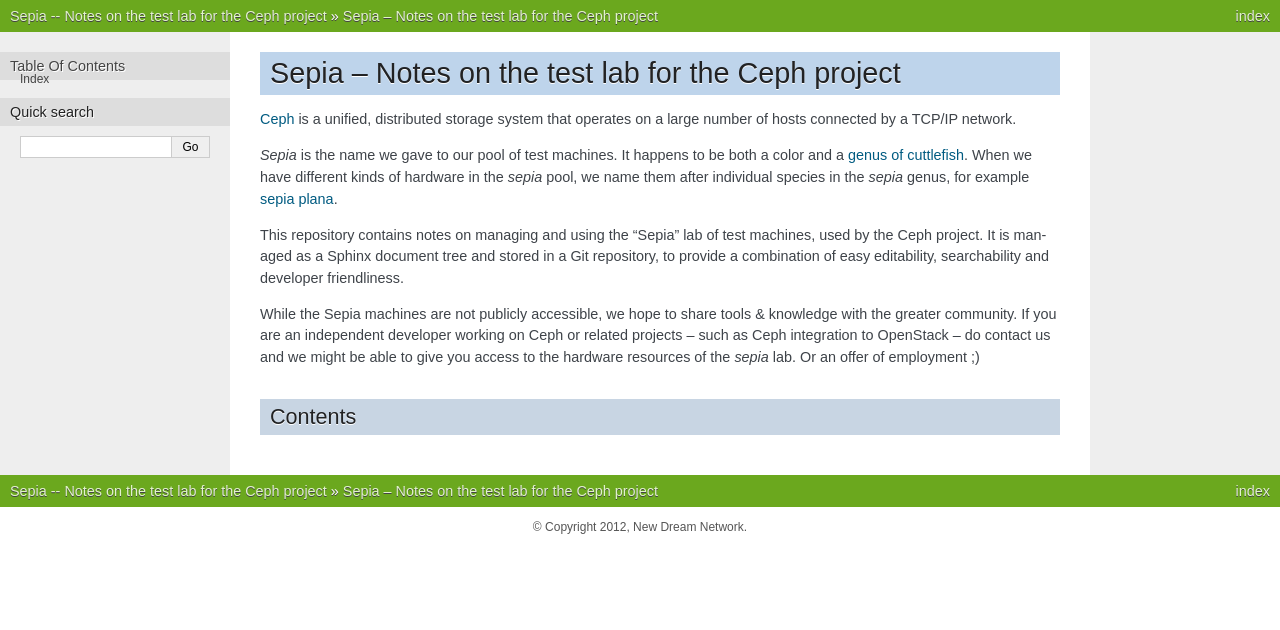
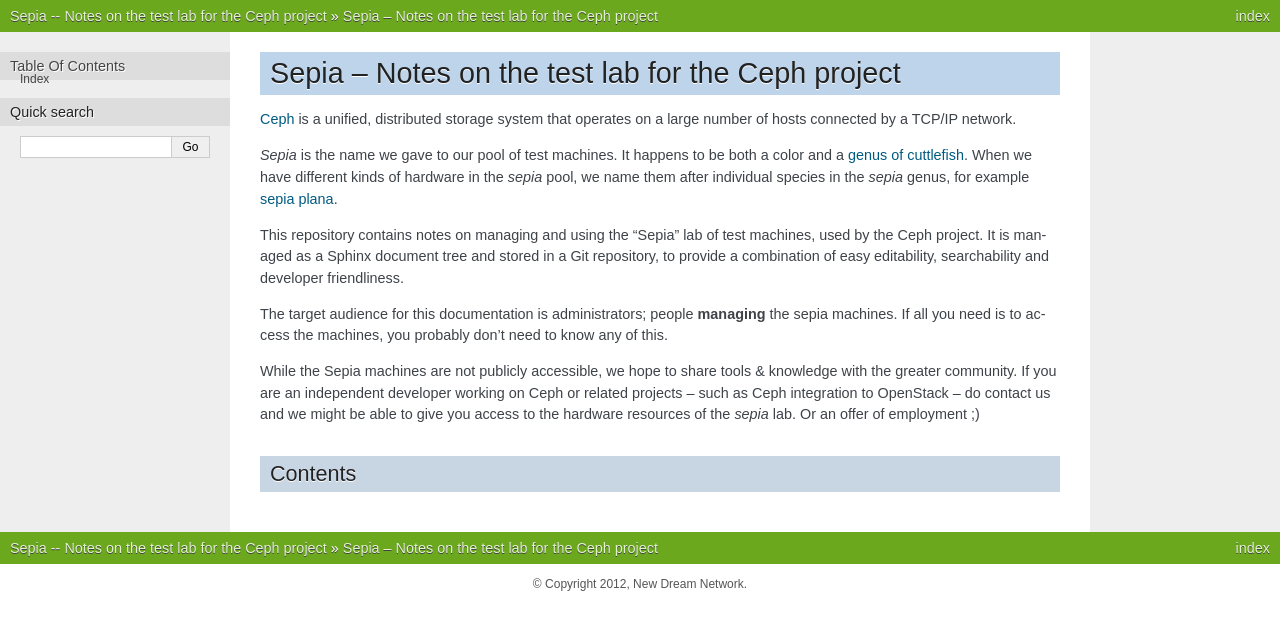
Before and after one commit to ceph/sepia, a Sphinx documentation site: the page built from doc/index.rst, in a window 1280 px wide. Shown: the top 630 px of the page. Built offline with Sphinx 7.4.7, drawn with Linux system fonts in a browser that asks for light colours.

Commit message:
State target audience.

```diff
--- a/doc/index.rst
+++ b/doc/index.rst
@@ -22,6 +22,10 @@
 document tree and stored in a Git repository, to provide a combination
 of easy editability, searchability and developer friendliness.
 
+The target audience for this documentation is administrators; people
+**managing** the sepia machines. If all you need is to access the
+machines, you probably don't need to know any of this.
+
 While the Sepia machines are not publicly accessible, we hope to share
 tools & knowledge with the greater community. If you are an
 independent developer working on Ceph or related projects -- such as
```
